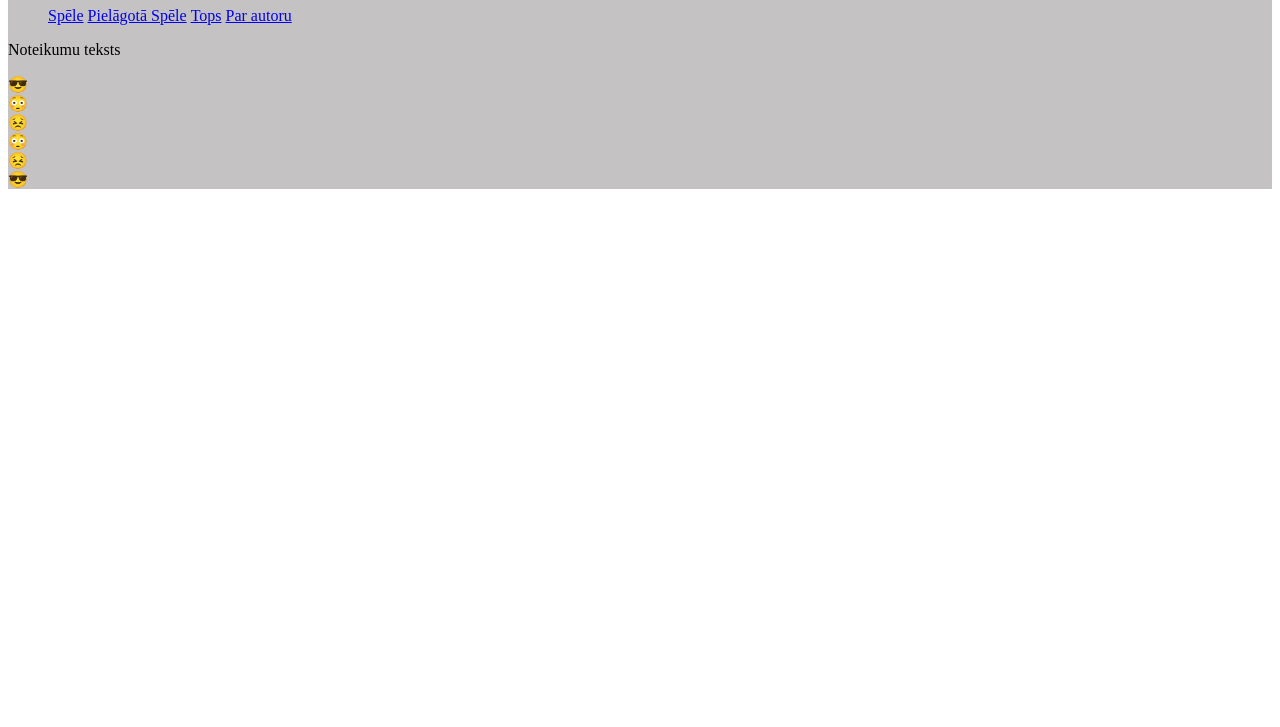
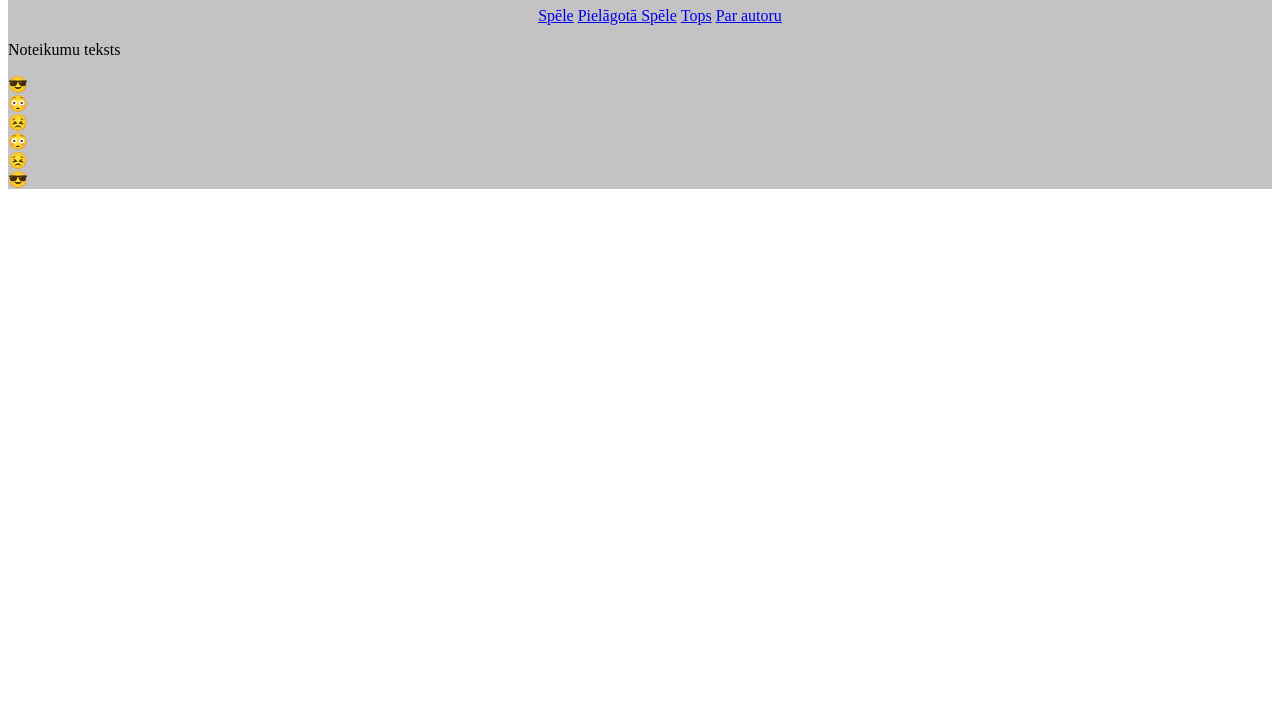
Before and after one commit to aigarsmen/atminasspele, a plain HTML site: page index.html in a window 1280 px wide. Shown: the part 73-800 px from the top of the page. Drawn offline with Linux system fonts and the light colour scheme.

Commit message:
Update style.css

```diff
--- a/style.css
+++ b/style.css
@@ -9,6 +9,12 @@ h1
 
 }
 
+ul
+{
+    text-align: center;
+}
+
+
 li
 {
     display: inline-block;
```
